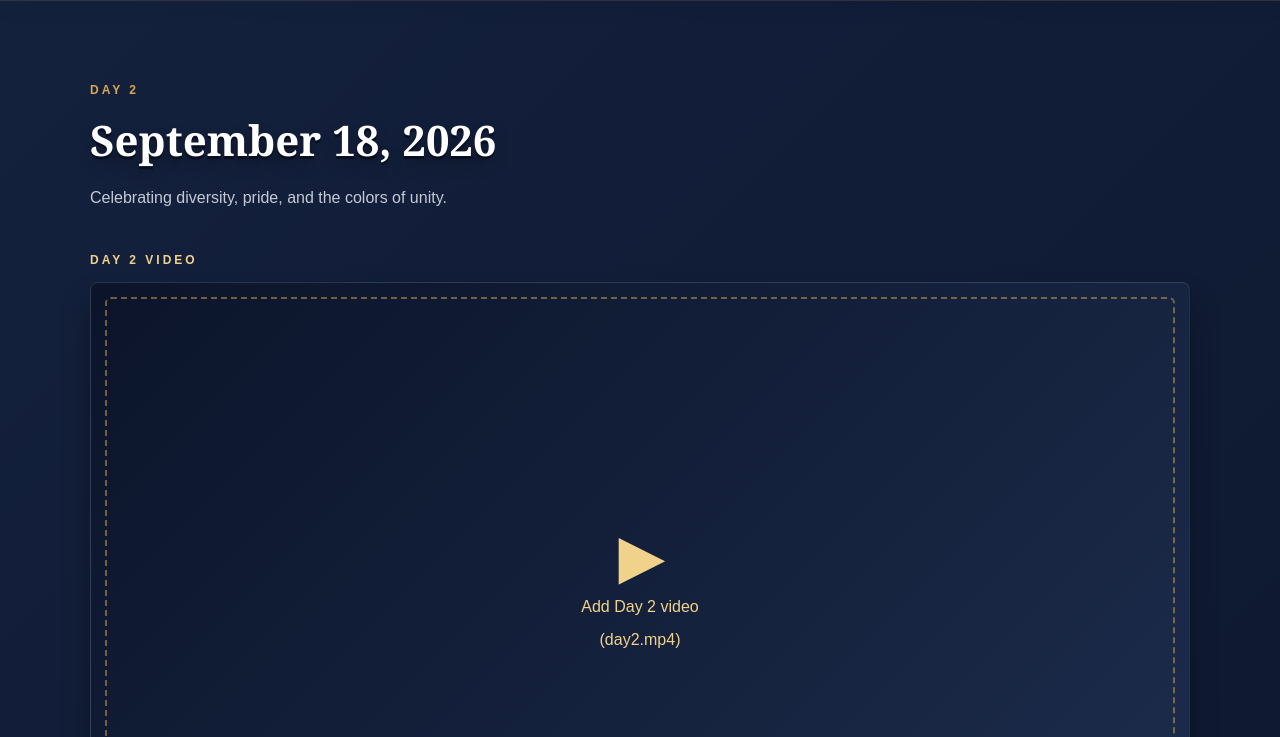
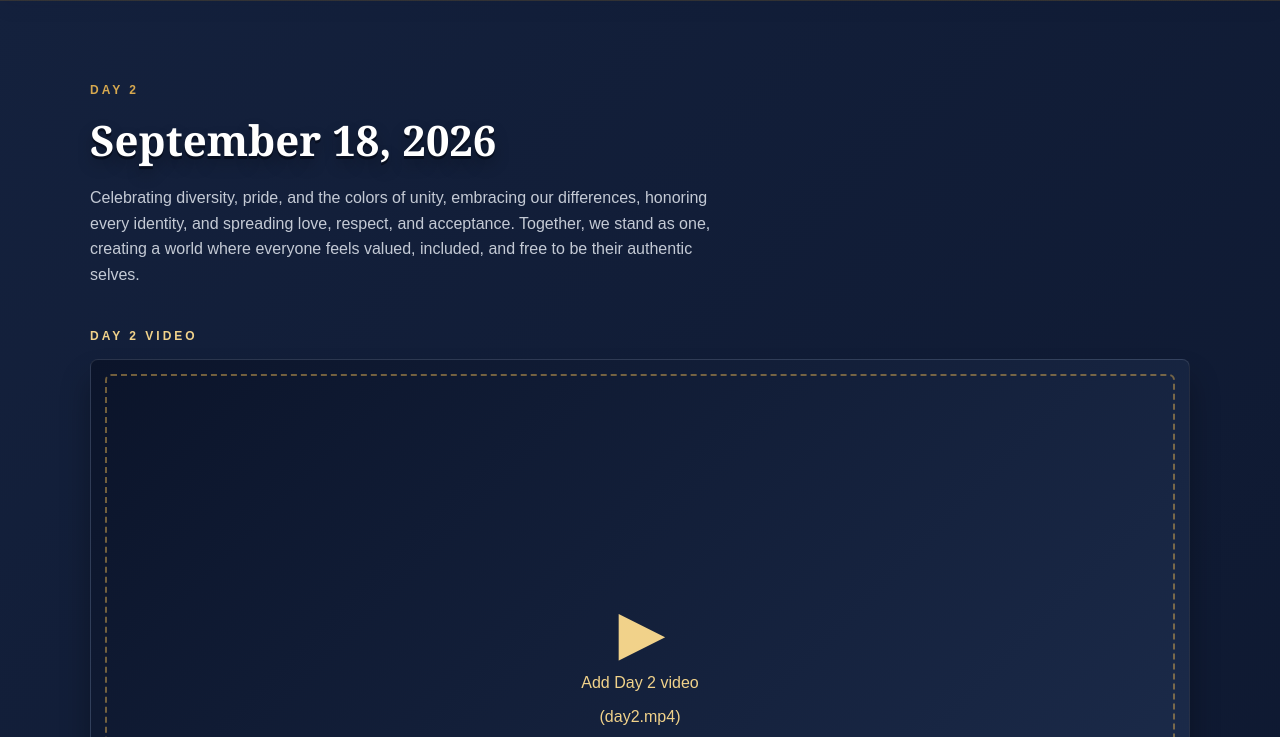
Before and after one commit to sumidolaymae-alt/MIDTERMM-PROJECT, a plain HTML site: page uscakwe.html in a window 1280 px wide. Both pictures are taken after a click on the link "Day 2". Shown: the part 623-1360 px from the top of the page. Drawn offline with Linux system fonts and the light colour scheme.

Commit message:
uscakwe.html

```diff
--- a/uscakwe.html
+++ b/uscakwe.html
@@ -1983,8 +1983,7 @@
                 </h2>
 
                 <p class="section-description">
-                    Celebrating diversity, pride,
-                    and the colors of unity.
+                  Celebrating diversity, pride, and the colors of unity, embracing our differences, honoring every identity, and spreading love, respect, and acceptance. Together, we stand as one, creating a world where everyone feels valued, included, and free to be their authentic selves.
                 </p>
 
             </div>
```
